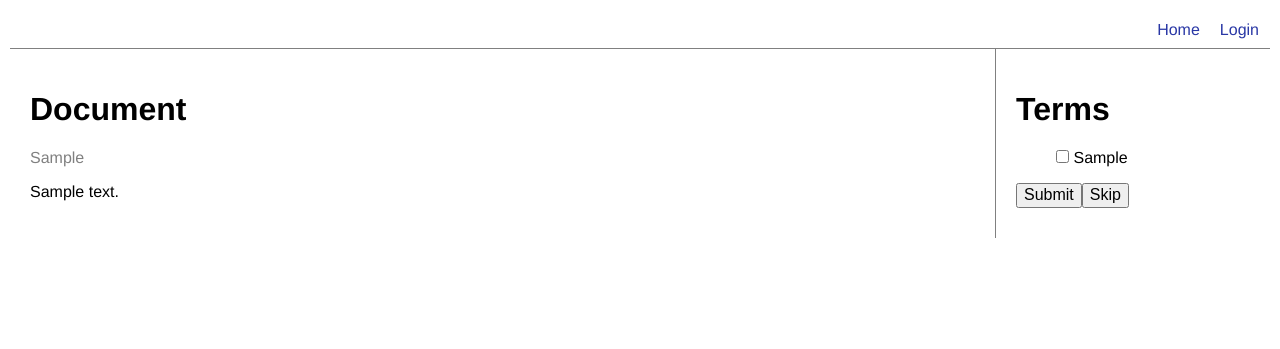
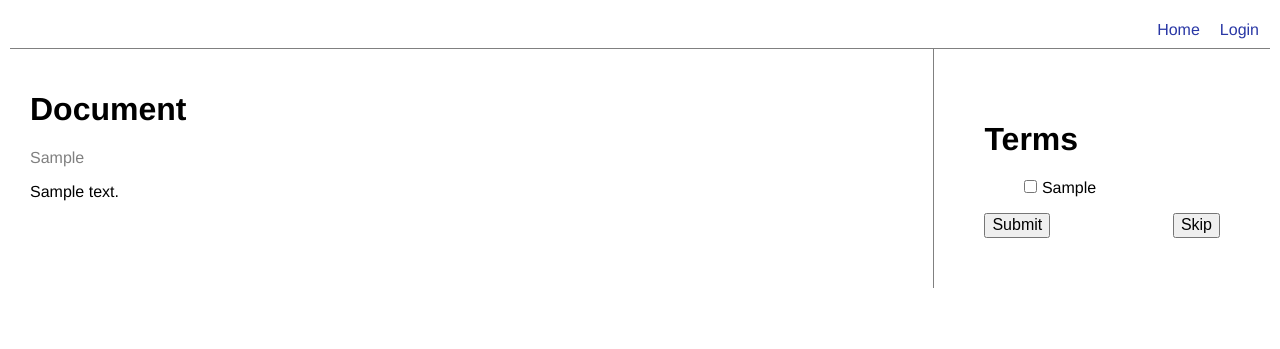
Before and after one commit to gtsherman/annotation-interface, a Django app: template topicterms/templates/topicterms/annotate.html in a window 1280 px wide. Shown: the top 349 px of the page. Run offline with Django 3.2, Linux system fonts and the light colour scheme; the template is opened without the code that fills it: values that come from a table or form of the project are taken from there, others are empty; tables that the repository leaves empty hold one stand-in row (values such as "Sample post").

Commit message:
minor design changes

```diff
--- a/topicterms/static/topicterms/annotate.css
+++ b/topicterms/static/topicterms/annotate.css
@@ -1,17 +1,25 @@
+body {
+    background-color: white;
+}
+
 p {
     margin-top: 0;
 }
 
 #container {
     display: flex;
+    flex-direction: row-reverse;
 }
 
 #doc {
-    width: 75%;
     border-right: 1px solid gray;
     padding: 20px;
+    width: 75%;
 }
 
 #terms {
-    padding: 20px;
+    background-color: white;
+    color: black;
+    padding: 50px;
+    width: 20%;
 }
--- a/topicterms/templates/base/base.html
+++ b/topicterms/templates/base/base.html
@@ -9,6 +9,7 @@
         <link rel="stylesheet" type="text/css" href="{% static 'topicterms/style.css' %}">
     {% endblock %}
     {% block pagecss %}{% endblock %}
+    {% block head %}{% endblock %}
 </head>
 <body>
     {% block navigation %}
--- a/topicterms/templates/topicterms/annotate.html
+++ b/topicterms/templates/topicterms/annotate.html
@@ -11,13 +11,6 @@
 
 {% block content %}
 <div id="container">
-    <div id="doc">
-        <h1>Document</h1>
-        <p style="color: gray;">{{ document.docno }}</p>
-        <div>
-            {{ document.text|safe|linebreaks }}
-        </div>
-    </div>
     <div id="terms">
         <h1>Terms</h1>
         {% if messages %}
@@ -50,6 +43,13 @@
             </a>
         </form>
     </div>
+    <div id="doc">
+        <h1>Document</h1>
+        <p style="color: gray;">{{ document.docno }}</p>
+        <div>
+            {{ document.text|safe|linebreaks }}
+        </div>
+    </div>
 </div>
 
 <script type="text/javascript">
```
